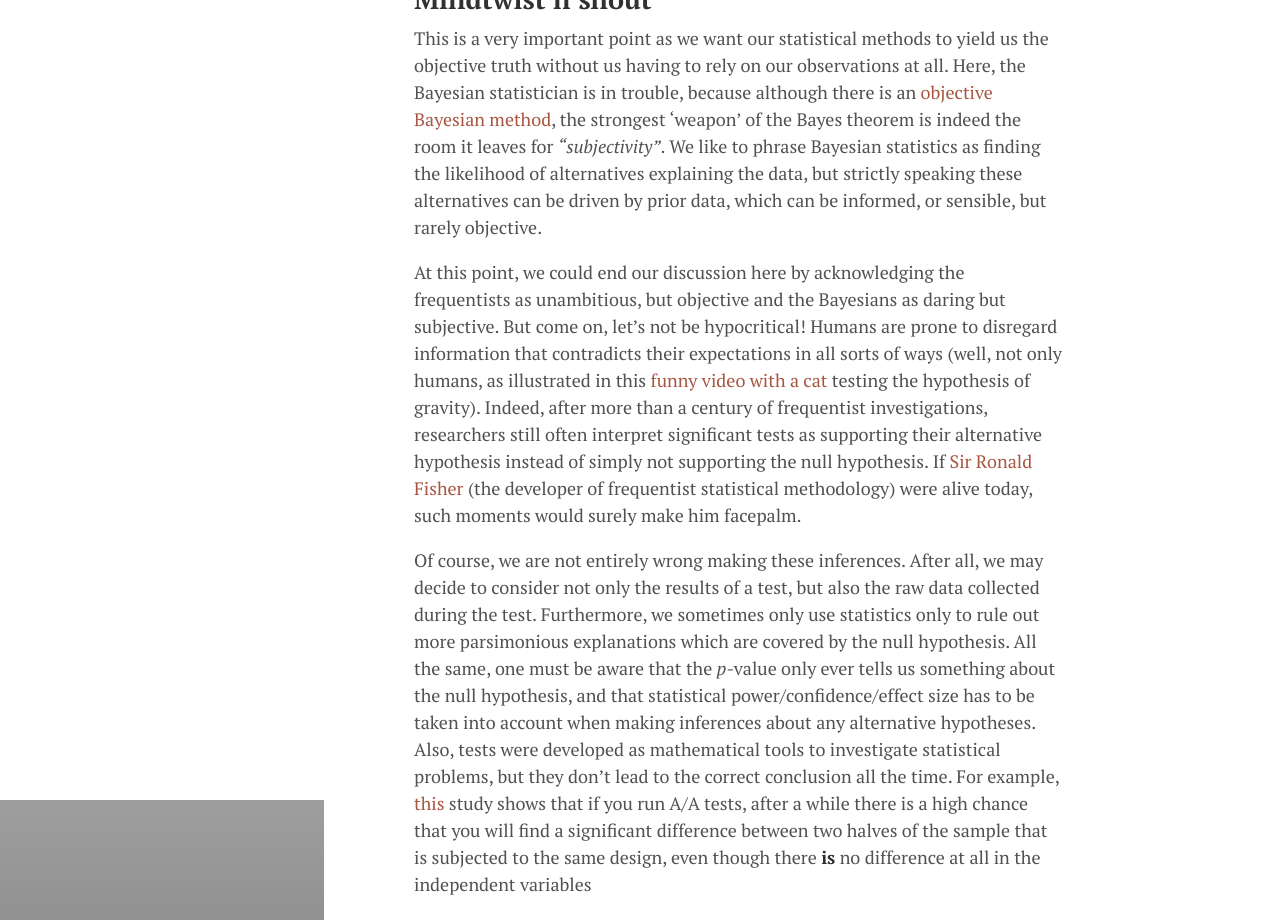
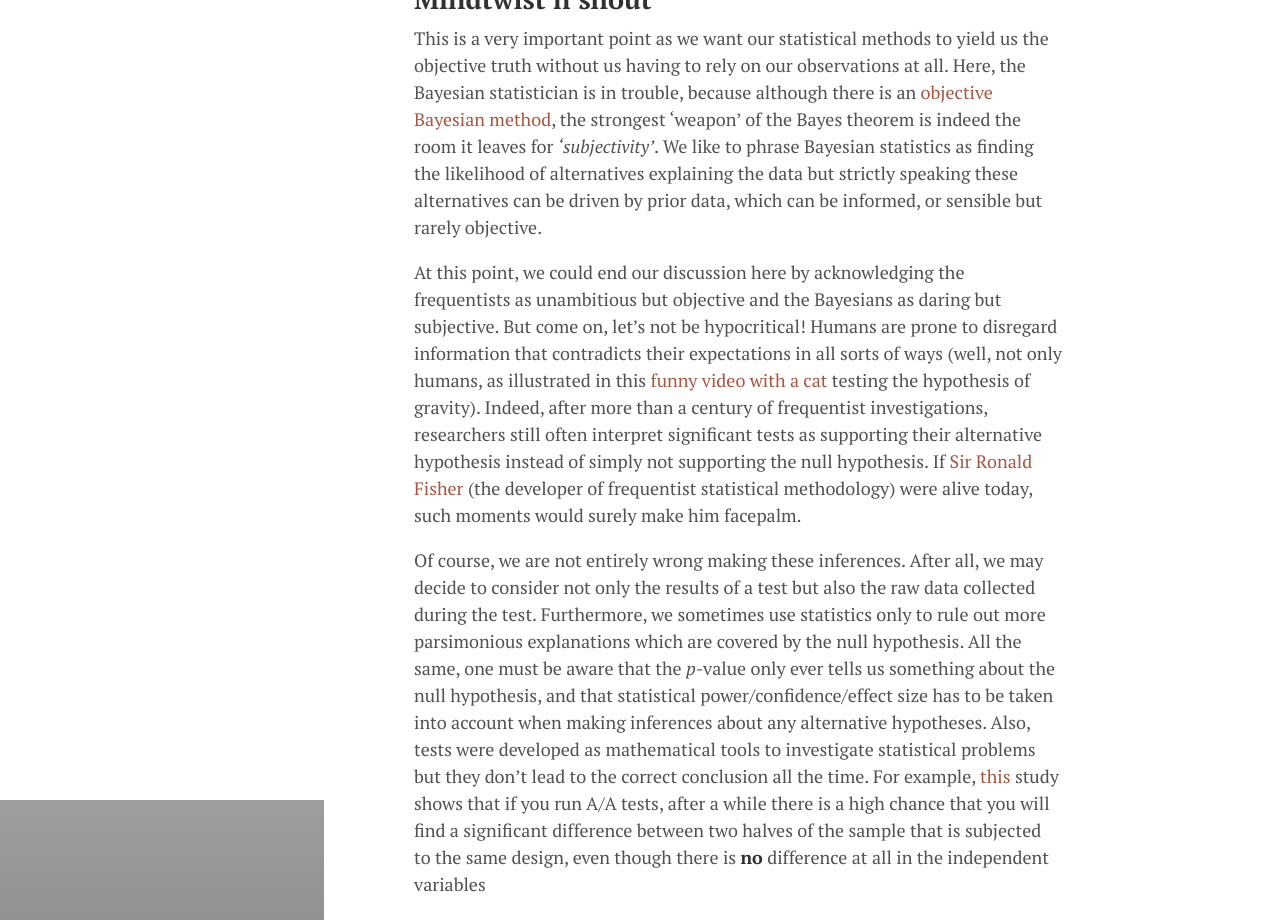
Before and after one commit to nimdvir/agostontorok.github.io, a Jekyll site: the page built from _posts/2017-03-26-bayes_vs_frequentist.md, in a window 1280 px wide and 1400 px high, scrolled down 4224 px. Shown: the top 920 px of the window. Built offline with Jekyll 4.4.1, drawn with Linux system fonts in a browser that asks for light colours; nearby versions of some CDN libraries; some web fonts are replaced; some of the changed text lies outside the part shown; grey boxes are pictures that could not be loaded.

Commit message:
Dani's suggestions are added to the b_vs_f

```diff
--- a/_posts/2017-03-26-bayes_vs_frequentist.md
+++ b/_posts/2017-03-26-bayes_vs_frequentist.md
@@ -29,7 +29,7 @@ And although at first glance you might say that frequentists seem to be a little
 
 ## Statistical belief
 
-So how about the Bayesian approach? It might be tempting to claim that it is more intuitive and ambitious, but some would still argue that the situation is a bit more complex than that. Although Bayesians do come up with a particular hypothesis (e.g. _“this medicine will cure the disease”_), they often test it in a way such that cases supporting it are implicitly treated as being somewhat more important than cases not supporting it. In other words, the Bayes method speculates that people make hypotheses, expect certain outcomes and compare the real outcomes with those expectations… so one should not pretend that the shape of the prior and the interpretation of data (even the decision to stop collecting data and announce a winning hypothesis) cannot in any way be biased.
+So how about the Bayesian approach? It might be tempting to claim that it is more intuitive and ambitious but some would still argue that the situation is a bit more complex than that. Although Bayesians do come up with a particular hypothesis (e.g. _“this medicine will cure the disease”_), they often test it in a way such that cases supporting it are implicitly treated as being somewhat more important than cases not supporting it. In other words, the Bayes method speculates that people make hypotheses, expect certain outcomes and compare the real outcomes with those expectations… so one should not pretend that the shape of the prior and the interpretation of data (even the decision to stop collecting data and announce a winning hypothesis) cannot in any way be biased.
 
 In some cases, the Bayesian approach can work quite well as we come up with a limited set of candidate models and distribute the probability between them. Let’s take a look at a Sherlock Holmes-like example here, after all he was one of the [key figures]( http://www.sherlockian-sherlock.com/bayes-theorem-bayesian-thought.php) of Bayesian hypothesis testing.
 
@@ -47,19 +47,19 @@ Let’s distribute the whole (1.0) probability between them, attributing 0.2 to
 
 This could be a nice ending to a TV series, and indeed we often solve practical problems by ruling out possibilities until we are able to hone in on the solution. However, having such a limited number of discrete cases and an easily explorable ground truth is a luxury, something that rarely happens in real life. Imagine, for example, an assassination where we cannot limit the possible suspects to a few people. And that’s not even considering problems where the range of potential solutions is continuous.
 
-The issue here is that if you didn’t even consider the true correct hypothesis to begin with, you might have found evidence for a hypothesis just because no better hypothesis was available. To put this in plain English, if you did not know that Jack the Ripper was also in the house that day, then you might have just locked up a charming 83 year-old grandma without any proof (you Bayesian bastard! :) ). Therefore, by taking some models / hypotheses into consideration but not others (often an infinite number of neglected hypotheses), you will be sure to introduce subjectivity into the investigation.
+The issue here is that if you didn’t even consider the true correct hypothesis to begin with, you might have found evidence for a hypothesis just because no better hypothesis was available. To put this in plain English, if you did not know that Jack the Ripper was also in the house that day, then you might have just locked up a charming 83 year-old grandma without any proof (you Bayesian bastard! :simple_smile: ). Therefore, by taking some models / hypotheses into consideration but not others (often an infinite number of neglected hypotheses), you will be sure to introduce subjectivity into the investigation.
 
 ## Mindtwist'n'shout
 
-This is a very important point as we want our statistical methods to yield us the objective truth without us having to rely on our observations at all.  Here, the Bayesian statistician is in trouble, because although there is an [objective Bayesian method]( https://blogs.kent.ac.uk/jonw/files/2015/04/Berger2005.pdf), the strongest ‘weapon’ of the Bayes theorem is indeed the room it leaves for _“subjectivity”_. We like to phrase Bayesian statistics as finding the likelihood of alternatives explaining the data, but strictly speaking these alternatives can be driven by prior data, which can be informed, or sensible, but rarely objective.
+This is a very important point as we want our statistical methods to yield us the objective truth without us having to rely on our observations at all.  Here, the Bayesian statistician is in trouble, because although there is an [objective Bayesian method]( https://blogs.kent.ac.uk/jonw/files/2015/04/Berger2005.pdf), the strongest ‘weapon’ of the Bayes theorem is indeed the room it leaves for _'subjectivity'_. We like to phrase Bayesian statistics as finding the likelihood of alternatives explaining the data but strictly speaking these alternatives can be driven by prior data, which can be informed, or sensible but rarely objective.
 
-At this point, we could end our discussion here by acknowledging the frequentists as unambitious, but objective and the Bayesians as daring but subjective. But come on, let’s not be hypocritical! Humans are prone to disregard information that contradicts their expectations in all sorts of ways (well, not only humans, as illustrated in this [funny video with a cat]( https://www.youtube.com/watch?v=UoUEQYjYgf4) testing the hypothesis of gravity). Indeed, after more than a century of frequentist investigations, researchers still often interpret significant tests as supporting their alternative hypothesis instead of simply not supporting the null hypothesis. If [Sir Ronald Fisher](https://www.youtube.com/watch?v=bVMVGHkt2cg) (the developer of frequentist statistical methodology) were alive today, such moments would surely make him facepalm.
+At this point, we could end our discussion here by acknowledging the frequentists as unambitious but objective and the Bayesians as daring but subjective. But come on, let’s not be hypocritical! Humans are prone to disregard information that contradicts their expectations in all sorts of ways (well, not only humans, as illustrated in this [funny video with a cat]( https://www.youtube.com/watch?v=UoUEQYjYgf4) testing the hypothesis of gravity). Indeed, after more than a century of frequentist investigations, researchers still often interpret significant tests as supporting their alternative hypothesis instead of simply not supporting the null hypothesis. If [Sir Ronald Fisher](https://www.youtube.com/watch?v=bVMVGHkt2cg) (the developer of frequentist statistical methodology) were alive today, such moments would surely make him facepalm.
 
-Of course, we are not entirely wrong making these inferences. After all, we may decide to consider not only the results of a test, but also the raw data collected during the test. Furthermore, we sometimes only use statistics only to rule out more parsimonious explanations which are covered by the null hypothesis. All the same, one must be aware that the _p_-value only ever tells us something about the null hypothesis, and that statistical power/confidence/effect size has to be taken into account when making inferences about any alternative hypotheses. Also, tests were developed as mathematical tools to investigate statistical problems, but they don’t lead to the correct conclusion all the time. For example, [this](http://www.einarsen.no/is-your-ab-testing-effort-just-chasing-statistical-ghosts/) study shows that if you run A/A tests, after a while there is a high chance that you will find a significant difference between two halves of the sample that is subjected to the same design, even though there __is__ no difference at all in the independent variables
+Of course, we are not entirely wrong making these inferences. After all, we may decide to consider not only the results of a test but also the raw data collected during the test. Furthermore, we sometimes use statistics only to rule out more parsimonious explanations which are covered by the null hypothesis. All the same, one must be aware that the _p_-value only ever tells us something about the null hypothesis, and that statistical power/confidence/effect size has to be taken into account when making inferences about any alternative hypotheses. Also, tests were developed as mathematical tools to investigate statistical problems but they don’t lead to the correct conclusion all the time. For example, [this](http://www.einarsen.no/is-your-ab-testing-effort-just-chasing-statistical-ghosts/) study shows that if you run A/A tests, after a while there is a high chance that you will find a significant difference between two halves of the sample that is subjected to the same design, even though there is __no__ difference at all in the independent variables
 
-So, as is often the case in real life, the situation is not black and white. In the frequentist approach, we need to specify the expected behaviour of the invented population,   __specifically informed by the way __ in which we collected the data. Consider, for example, that you wanted to test your [friend’s amazing gift of telling whether milk or tea was poured in the cup first]( https://en.wikipedia.org/wiki/Lady_tasting_tea) when making the tea the English way (I know, I know, British people are weird, tea+milk??). You set up an experiment of six cups, and she is right in 5 cases and fails only on the last one. Compelling! But is she gifted or was she just lucky?
+So, as is often the case in real life, the situation is not black and white. In the frequentist approach, we need to specify the expected behaviour of the invented population,   __specifically informed by the way__ in which we collected the data. Consider, for example, that you wanted to test your [friend’s amazing gift of telling whether milk or tea was poured in the cup first]( https://en.wikipedia.org/wiki/Lady_tasting_tea) when making the tea the English way (I know, I know, British people are weird, tea+milk??). You set up an experiment of six cups, and she is right in 5 cases and fails only on the last one. Compelling! But is she gifted or was she just lucky?
 
-Following Fisher’s exact test approach: there are 2^6 (=64) possible outcomes in the experiment, and there are 6 different variations among them for failing with one cup only (she could miss the first, the second, etc.). So being right in all but one is extreme, but possible even if she responded randomly (6/64 chance). But wait a minute: if you are just guessing you could be right in all of the cases, and that is even more extreme! Therefore, when you decide how unlikely her performance was based on the null-hypothesis of guessing, you should take into account the extremity of her performance and also all the other even more extreme cases, which is then six cases equally extreme like the one observed and one even more extreme where she is right in all the cups when just guessing! This adds up to a _p_-value of 7/64 (= 0.109) for the observed case when the null hypothesis holds. This is not below the 0.05 limit that we consider as the level of significance. Therefore, you could say that your friend’s performance was surprising, but it could have been just guessing.
+Following Fisher’s exact test approach: there are 2^6 (=64) possible outcomes in the experiment, and there are 6 different variations among them for failing with one cup only (she could miss the first, the second, etc.). So being right in all but one is extreme but possible even if she responded randomly (6/64 chance). But wait a minute: if you are just guessing you could be right in all of the cases, and that is even more extreme! Therefore, when you decide how unlikely her performance was based on the null-hypothesis of guessing, you should take into account the extremity of her performance and also all the other even more extreme cases, which is then six cases equally extreme like the one observed and one even more extreme where she is right in all the cups when just guessing! This adds up to a _p_-value of 7/64 (=0.109) for the observed case when the null hypothesis holds. This is not below the 0.05 limit that we consider as the level of significance. Therefore, you could say that your friend’s performance was surprising but it could have been just guessing.
 
 Now, this is the moment when the Bayesian steps up and says:
 
```
Also changed, not shown: other parts of _posts/2017-03-26-bayes_vs_frequentist.md (+7 -7 lines), public/img/b_vs_f/pic_4.JPG, 3 other files.
